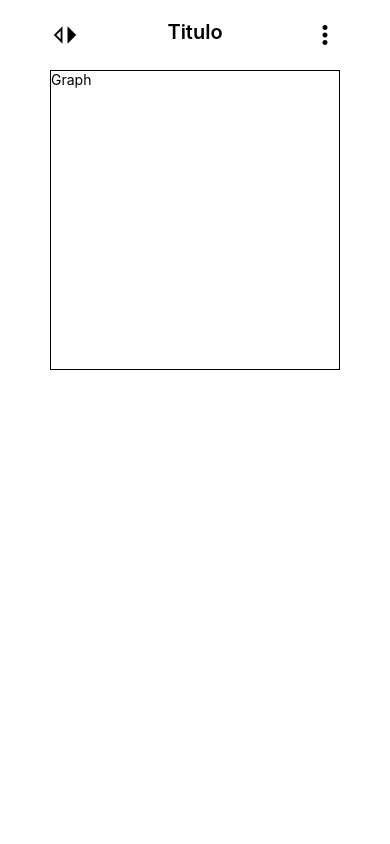
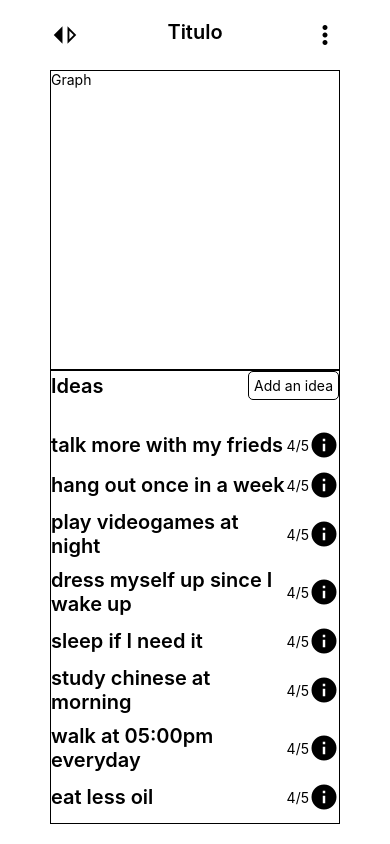
Before and after one commit to ChiniwirisWu/circulo-de-vida, a React Native app: screen / in a window 390 px wide. Built offline with nearby package versions, Linux system fonts and the light colour scheme.

Commit message:
ideas list added

```diff
--- a/App.js
+++ b/App.js
@@ -2,12 +2,40 @@ import { StatusBar } from 'expo-status-bar';
 import { StyleSheet, Text, View, Modal } from 'react-native';
 import Header from './components/header';
 import Graph from './components/graph';
+import Content from './components/content';
+import { useState } from 'react';
 
 export default function App() {
+  const [ domains, setDomains ] = useState({
+    family: 0,
+    friends: 0,
+    studies: 0,
+    health: 0,
+    love: 0,
+    image: 0,
+    leasure: 0,
+    emotions: 0,
+    initiative: 0,
+    motivation: 0,
+    spirituality: 0
+  });
+  const [ ideas, setIdeas ] = useState([
+    {title: 'talk more with my frieds', domain: 'friends', vote: 4},
+    {title: 'hang out once in a week', domain: 'friends', vote: 4},
+    {title: 'play videogames at night', domain: 'friends', vote: 4},
+    {title: 'dress myself up since I wake up', domain: 'image', vote: 4},
+    {title: 'sleep if I need it', domain: 'emotions', vote: 4},
+    {title: 'study chinese at morning', domain: 'family', vote: 4},
+    {title: 'walk at 05:00pm everyday', domain: 'health', vote: 4},
+    {title: 'eat less oil', domain: 'health', vote: 4},
+    {title: 'program with no preasure or aim for perfection', domain: 'initiative', vote: 4},
+  ]);
+
   return (
     <View style={styles.container}>
       <Header />
       <Graph />
+      <Content ideas={ideas} />
       <StatusBar style="auto" />
     </View>
   );
@@ -15,6 +43,7 @@ export default function App() {
 
 const styles = StyleSheet.create({
   container: {
+    flex: 1,
     paddingHorizontal: 50,
     paddingVertical: 20
   },
--- /dev/null
+++ b/components/content.js
@@ -0,0 +1,18 @@
+import { View, Text, StyleSheet } from "react-native";
+import Ideas from "./ideas";
+
+const styles = {
+  container: {
+    flex: 1,
+    borderWidth: 1
+  }
+}
+
+export default function Content({ page=1, domains, ideas }){
+    let content = (page == 1) ? <Ideas content={ideas} /> : <Text>Valuation</Text>
+    return (
+      <View style={styles.container}>
+        {content}
+      </View>
+    )
+}
--- a/components/header.js
+++ b/components/header.js
@@ -8,7 +8,7 @@ const styles = StyleSheet.create({
   }
 })
 
-export default function Header({domain, page=2}){
+export default function Header({domain, page=1}){
   return (
     <View style={styles.container}>
       <ButtonIcon iconName={(page == 1)? "switch-right" : "switch-left"} />
--- /dev/null
+++ b/components/ideas.js
@@ -0,0 +1,47 @@
+import { View, Text, Pressable, FlatList, StyleSheet } from "react-native";
+import { Title, ButtonText, ButtonIcon } from "./reusables";
+
+const styles = StyleSheet.create({
+  container: {
+    flex: 1
+  },
+  titleAndButtonContainer: {
+    flexDirection: 'row',
+    justifyContent: 'space-between',
+    alignItems: 'center',
+  },
+})
+
+function TitleAndButton({title, iconName}){
+  return (
+    <View style={[styles.titleAndButtonContainer, {marginBottom: 30}]}>
+      <Title text="Ideas" />
+      <ButtonText text="Add an idea"  />
+    </View>
+  )
+}
+
+function IdeaItem({title, handler, vote}){
+  return (
+    <View style={[styles.titleAndButtonContainer, {marginBottom: 10}]}>
+      <Title text={title} />
+      <View style={styles.titleAndButtonContainer}>
+        <Text>{vote}/5</Text>
+        <ButtonIcon iconName={"info"} />
+      </View>
+    </View>
+  )
+}
+
+export default function Ideas({content=null}){
+  return (
+    <View style={styles.container}>
+      <TitleAndButton />
+      <FlatList
+        data={content}
+        renderItem={({item, index})=> <IdeaItem vote={item.vote} title={item.title}/>}
+        keyExtractor={(key)=> key.id}
+      />
+    </View>
+  )
+}
--- a/components/reusables.js
+++ b/components/reusables.js
@@ -9,6 +9,10 @@ export function ButtonIcon({ hasBackground=false, iconName=null }){
   )
 }
 
+export function ButtonText({text}){
+  return <Pressable style={{paddingHorizontal: 5, paddingVertical: 5, borderWidth: 1, borderRadius: 5}}><Text>{text}</Text></Pressable>
+}
+
 export function Title({ text="Titulo" }){
   return <Text style={{fontSize:20, fontWeight: 600}}>{text}</Text>;
 }
--- a/package.json
+++ b/package.json
@@ -13,7 +13,10 @@
     "expo-status-bar": "~2.0.0",
     "react": "18.3.1",
     "react-native": "0.76.5",
-    "@expo/vector-icons": "^14.0.2"
+    "@expo/vector-icons": "^14.0.2",
+    "react-dom": "18.3.1",
+    "react-native-web": "~0.19.13",
+    "@expo/metro-runtime": "~4.0.0"
   },
   "devDependencies": {
     "@babel/core": "^7.20.0"
```
Also changed, not shown: 1 other file (tests, documents, lock files or other folders).
